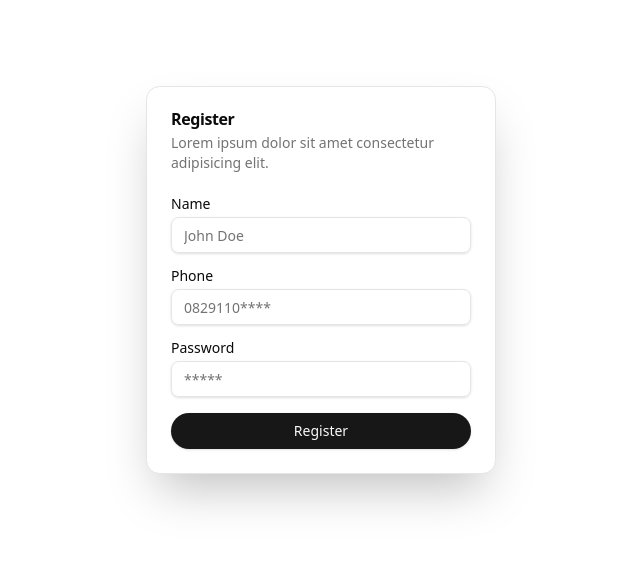
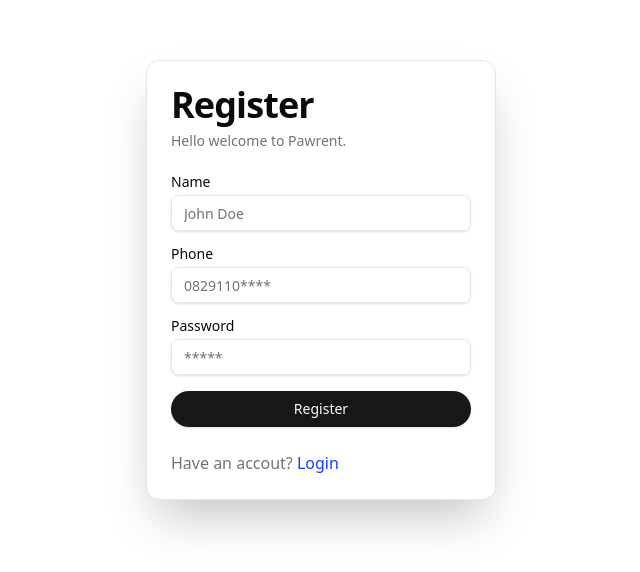
Before and after one commit to nudriin/pawrent, a React (Vite) app: page /register in a window 1280 px wide. Shown: the part 120-692 px from the top of the page, without its empty margins (319-959 px from the left). Built offline with nearby package versions, Linux system fonts and the light colour scheme.

Commit message:
style: add footer in login and register card

```diff
--- /dev/null
+++ b/src/components/CustomAlert.tsx
@@ -0,0 +1,18 @@
+import { Terminal } from "lucide-react"
+import { Alert, AlertDescription, AlertTitle } from "./ui/alert"
+
+export default function CustomAlert({
+    title,
+    description,
+}: {
+    title: string
+    description?: string
+}) {
+    return (
+        <Alert>
+            <Terminal className="h-4 w-4" />
+            <AlertTitle>{title}</AlertTitle>
+            {description ?? <AlertDescription>{description}</AlertDescription>}
+        </Alert>
+    )
+}
--- a/src/components/Hero.tsx
+++ b/src/components/Hero.tsx
@@ -1,6 +1,7 @@
 import dog from "../assets/dog.png"
 import cat2 from "../assets/cat2.png"
 import { Button } from "./ui/button"
+import { Link } from "react-router-dom"
 export default function Hero() {
     return (
         <div
@@ -13,12 +14,14 @@
             <h1 className="text-xl font-medium mb-5 w-2/4 text-center">
                 Private vet clinic management solutions
             </h1>
+            <Link to="/pet">
                 <Button
                     className="cursor-pointer py-5 rounded-full ring ring-paw hover:text-primary"
                     variant={"ghost"}
                 >
                     Get Started
                 </Button>
+            </Link>
             <img
                 src={dog}
                 width={900}
--- /dev/null
+++ b/src/components/ui/alert.tsx
@@ -0,0 +1,59 @@
+import * as React from "react"
+import { cva, type VariantProps } from "class-variance-authority"
+
+import { cn } from "@/lib/utils"
+
+const alertVariants = cva(
+  "relative w-full rounded-lg border px-4 py-3 text-sm [&>svg+div]:translate-y-[-3px] [&>svg]:absolute [&>svg]:left-4 [&>svg]:top-4 [&>svg]:text-foreground [&>svg~*]:pl-7",
+  {
+    variants: {
+      variant: {
+        default: "bg-background text-foreground",
+        destructive:
+          "border-destructive/50 text-destructive dark:border-destructive [&>svg]:text-destructive",
+      },
+    },
+    defaultVariants: {
+      variant: "default",
+    },
+  }
+)
+
+const Alert = React.forwardRef<
+  HTMLDivElement,
+  React.HTMLAttributes<HTMLDivElement> & VariantProps<typeof alertVariants>
+>(({ className, variant, ...props }, ref) => (
+  <div
+    ref={ref}
+    role="alert"
+    className={cn(alertVariants({ variant }), className)}
+    {...props}
+  />
+))
+Alert.displayName = "Alert"
+
+const AlertTitle = React.forwardRef<
+  HTMLParagraphElement,
+  React.HTMLAttributes<HTMLHeadingElement>
+>(({ className, ...props }, ref) => (
+  <h5
+    ref={ref}
+    className={cn("mb-1 font-medium leading-none tracking-tight", className)}
+    {...props}
+  />
+))
+AlertTitle.displayName = "AlertTitle"
+
+const AlertDescription = React.forwardRef<
+  HTMLParagraphElement,
+  React.HTMLAttributes<HTMLParagraphElement>
+>(({ className, ...props }, ref) => (
+  <div
+    ref={ref}
+    className={cn("text-sm [&_p]:leading-relaxed", className)}
+    {...props}
+  />
+))
+AlertDescription.displayName = "AlertDescription"
+
+export { Alert, AlertTitle, AlertDescription }
--- a/src/pages/Login.tsx
+++ b/src/pages/Login.tsx
@@ -3,6 +3,7 @@
     Card,
     CardContent,
     CardDescription,
+    CardFooter,
     CardHeader,
     CardTitle,
 } from "@/components/ui/card"
@@ -10,6 +11,7 @@
 import { Label } from "@/components/ui/label"
 import { useState } from "react"
 import { useCookies } from "react-cookie"
+import { Link } from "react-router-dom"
 import { useNavigate } from "react-router-dom"
 
 interface LoginRequest {
@@ -60,9 +62,9 @@
         <div className="flex items-center justify-center flex-col min-h-screen max-h-screen">
             <Card className="w-[350px] shadow-2xl">
                 <CardHeader>
-                    <CardTitle>Login</CardTitle>
+                    <CardTitle className="text-4xl font-bold">Login</CardTitle>
                     <CardDescription>
-                        Lorem ipsum dolor sit amet consectetur adipisicing elit.
+                        Hello welcome back to Pawrent.
                     </CardDescription>
                 </CardHeader>
                 <CardContent>
@@ -101,6 +103,15 @@
                         </div>
                     </form>
                 </CardContent>
+                <CardFooter>
+                    <p className="text-muted-foreground">
+                        Don't have accout?{" "}
+                        <Link to="/register" className="text-paw">
+                            {" "}
+                            Register
+                        </Link>
+                    </p>
+                </CardFooter>
             </Card>
         </div>
     )
--- a/src/pages/Register.tsx
+++ b/src/pages/Register.tsx
@@ -3,13 +3,14 @@
     Card,
     CardContent,
     CardDescription,
+    CardFooter,
     CardHeader,
     CardTitle,
 } from "@/components/ui/card"
 import { Input } from "@/components/ui/input"
 import { Label } from "@/components/ui/label"
 import React, { useState } from "react"
-import { useNavigate } from "react-router-dom"
+import { Link, useNavigate } from "react-router-dom"
 
 export function Register() {
     const [formData, setFormData] = useState({})
@@ -48,10 +49,10 @@
         <div className="flex items-center justify-center flex-col min-h-screen max-h-screen">
             <Card className="w-[350px] shadow-2xl">
                 <CardHeader>
-                    <CardTitle>Register</CardTitle>
-                    <CardDescription>
-                        Lorem ipsum dolor sit amet consectetur adipisicing elit.
-                    </CardDescription>
+                    <CardTitle className="text-4xl font-bold">
+                        Register
+                    </CardTitle>
+                    <CardDescription>Hello welcome to Pawrent.</CardDescription>
                 </CardHeader>
                 <CardContent>
                     <form>
@@ -97,6 +98,15 @@
                         </div>
                     </form>
                 </CardContent>
+                <CardFooter>
+                    <p className="text-muted-foreground">
+                        Have an accout?{" "}
+                        <Link to="/login" className="text-paw">
+                            {" "}
+                            Login
+                        </Link>
+                    </p>
+                </CardFooter>
             </Card>
         </div>
     )
```
Lines whose indentation alone changed are shown as unchanged.
